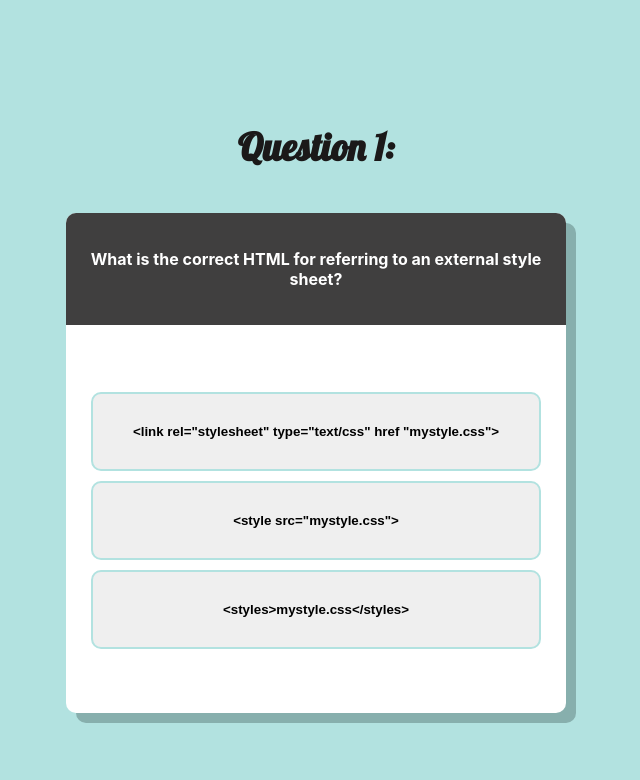
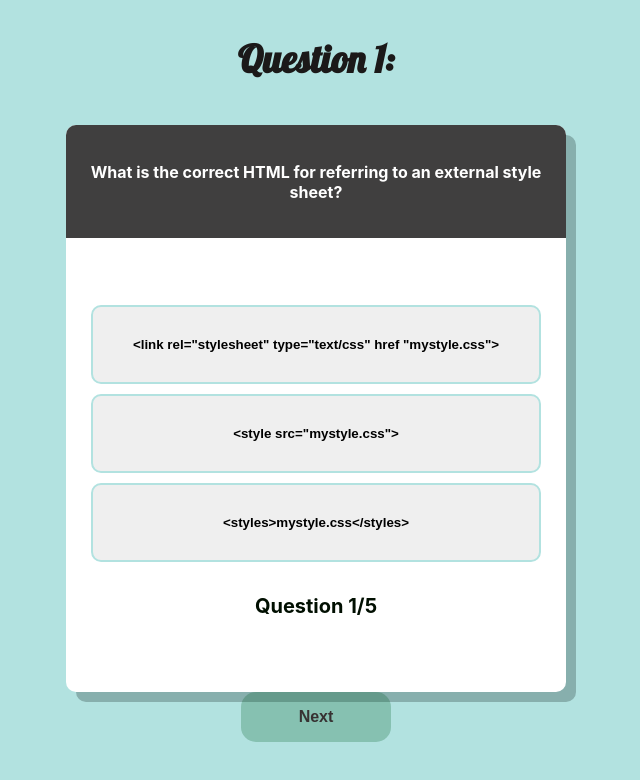
Before and after one commit to Technigo/project-redux-quiz-old, a React (Create React App) app: page / in a window 1280 px wide. Both pictures are taken after a click on the button "Start". Shown: the top 780 px of the page, without its empty margins (324-964 px from the left). Built offline with nearby package versions, Linux system fonts and the light colour scheme.

Commit message:
animations and css update

```diff
--- a/package.json
+++ b/package.json
@@ -5,6 +5,7 @@
   "dependencies": {
     "@babel/eslint-parser": "^7.18.9",
     "@reduxjs/toolkit": "^1.8.6",
+    "animate.css": "^4.1.1",
     "eslint": "^8.21.0",
     "eslint-config-airbnb": "^19.0.4",
     "eslint-plugin-import": "^2.26.0",
--- a/src/App.js
+++ b/src/App.js
@@ -3,6 +3,7 @@ import { Provider } from 'react-redux';
 import { combineReducers, configureStore } from '@reduxjs/toolkit';
 import { quiz } from 'reducers/quiz';
 import NavigationContainer from 'components/NavigationContainer';
+import 'animate.css';
 
 const reducer = combineReducers({
   quiz: quiz.reducer
--- a/src/components/CurrentQuestion.js
+++ b/src/components/CurrentQuestion.js
@@ -3,7 +3,6 @@ import { useSelector, useDispatch } from 'react-redux';
 import { quiz } from 'reducers/quiz';
 import {
   AnswerContainer,
-  BottomPageContainer,
   OptionContainer,
   Wrapper
 } from 'styledComponents/Containers';
@@ -56,7 +55,7 @@ export const CurrentQuestion = () => {
   };
 
   return (
-    <Wrapper>
+    <Wrapper alignTop>
       <h1 className="question-title">Question {question.id}:</h1>
       <AnswerContainer>
         <div className="question-text">
@@ -69,6 +68,7 @@ export const CurrentQuestion = () => {
                 <OptionButton
                   isCorrect={answer && index === question.correctAnswerIndex}
                   isIncorrect={answer && index !== question.correctAnswerIndex}
+                  selected={answer && index === answer.answerIndex}
                   onClick={() => {
                     submitAnswer(question.id, index);
                     setDisabledStyledButton(true);
@@ -81,26 +81,25 @@ export const CurrentQuestion = () => {
                 </OptionButton>
               );
             })}
-          </OptionContainer>
-        </div>
-      </AnswerContainer>
-
+            <div className="footer">
+              <p>
+                Question {question.id}/{questionsLength}
+              </p>
               {answer && (
-        <BottomPageContainer>
                 <CorrectAnswerMessage
                   rightAnswer={answer.isCorrect}
                   wrongAnswer={!answer.isCorrect}
                 >
                   {`The answer is ${statusAnswer()}`}
                 </CorrectAnswerMessage>
-          <Button type="button" onClick={handleNext}>
+              )}
+            </div>
+          </OptionContainer>
+        </div>
+      </AnswerContainer>
+      <Button type="button" disabled={!answer} onClick={handleNext}>
         Next
       </Button>
-          <p>
-            Question {question.id}/{questionsLength}
-          </p>
-        </BottomPageContainer>
-      )}
     </Wrapper>
   );
 };
--- a/src/index.css
+++ b/src/index.css
@@ -12,13 +12,6 @@ code {
     monospace;
 }
 
-/* .question-text {
-  background-color: rgb(64, 63, 63);
-  color: white;
-  padding: 16px;
-  margin-bottom: 10px;
-  border-radius: 10px 10px 0px 0px;
-} */
 .question-title {
   font-family: 'Lobster', cursive;
   color: rgb(27, 25, 25);
@@ -31,6 +24,13 @@ code {
   border-radius: 10px 10px 0px 0px;
   margin: 0;
   width: 100%;
+}
+
+.footer {
+  margin-top: 10px;
+  display: flex;
+  flex-direction: row;
+  justify-content: space-around;
 }
 
 h2 {
--- a/src/reducers/quiz.js
+++ b/src/reducers/quiz.js
@@ -31,7 +31,7 @@ const questions = [
       'alert("Hello World);',
       'alertBox("Hello World")'
     ],
-    correctAnswerIndex: 0
+    correctAnswerIndex: 1
   },
   {
     id: 4,
--- a/src/styledComponents/StyledButton.js
+++ b/src/styledComponents/StyledButton.js
@@ -11,6 +11,7 @@ export const OptionButton = styled.button`
   margin-top: 10px;
   ${(props) => props.isCorrect && 'background-color: #67b467; color: white;'};
   ${(props) => props.isIncorrect && 'background-color: #b96f6f; color: white;'};
+  ${(props) => props.selected && 'animation: tada; animation-duration: 2s;'};
   transition: all 0.2s;
 
   &:hover {
@@ -39,6 +40,6 @@ export const Button = styled.button`
 `;
 
 export const CorrectAnswerMessage = styled.p`
-  ${(props) => props.rightAnswer && 'color: green;'};
+  ${(props) => props.rightAnswer && 'color: #709f70;'};
   ${(props) => props.wrongAnswer && 'color: red;'};
 `;
--- a/src/styledComponents/containers.js
+++ b/src/styledComponents/containers.js
@@ -4,9 +4,9 @@ export const Wrapper = styled.div`
   background-color: #b2e2e0;
   display: flex;
   flex-direction: column;
-  justify-content: center;
+  justify-content: ${(props) => (props.alignTop ? 'flex-top' : 'center')};
   align-items: center;
-  height: 100vh;
+  min-height: 100vh;
 `;
 
 export const AnswerContainer = styled.div`
```
Also changed, not shown: 1 other file (tests, documents, lock files or other folders). Lines whose indentation alone changed are shown as unchanged.
